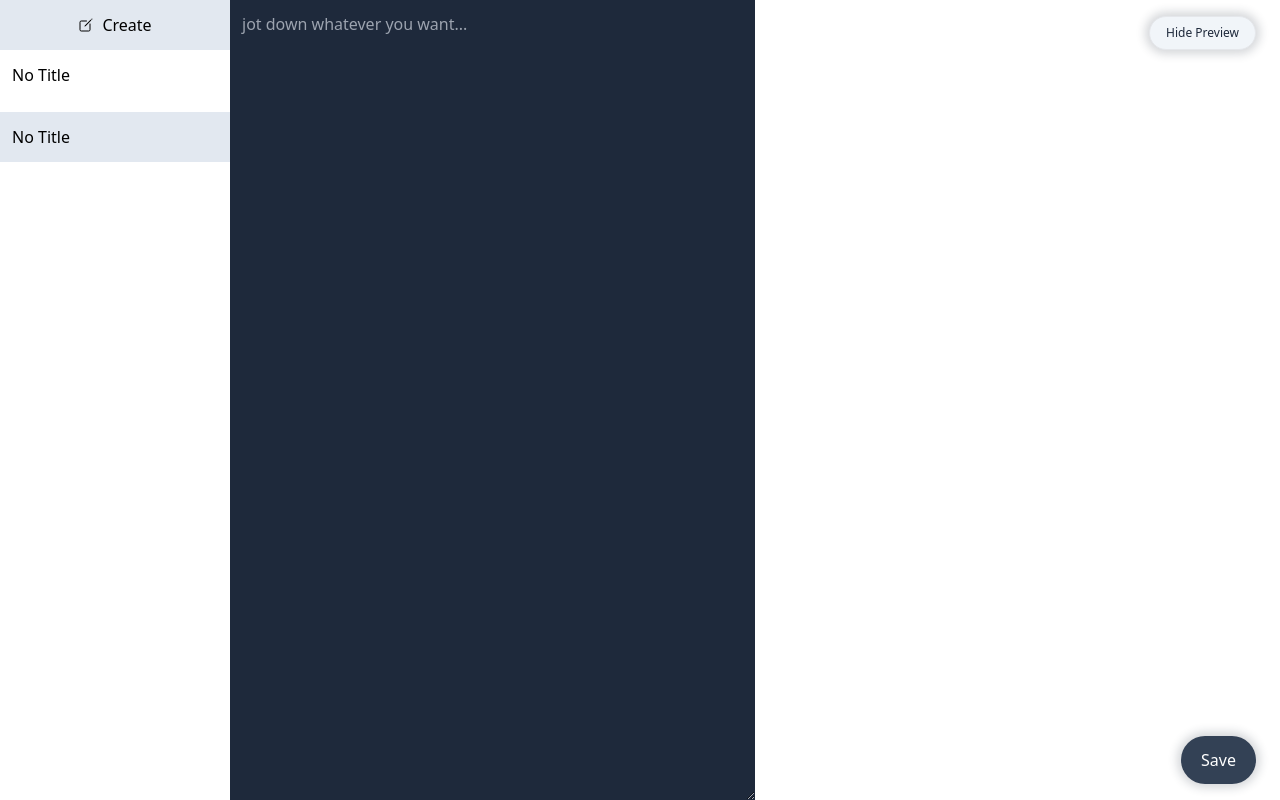
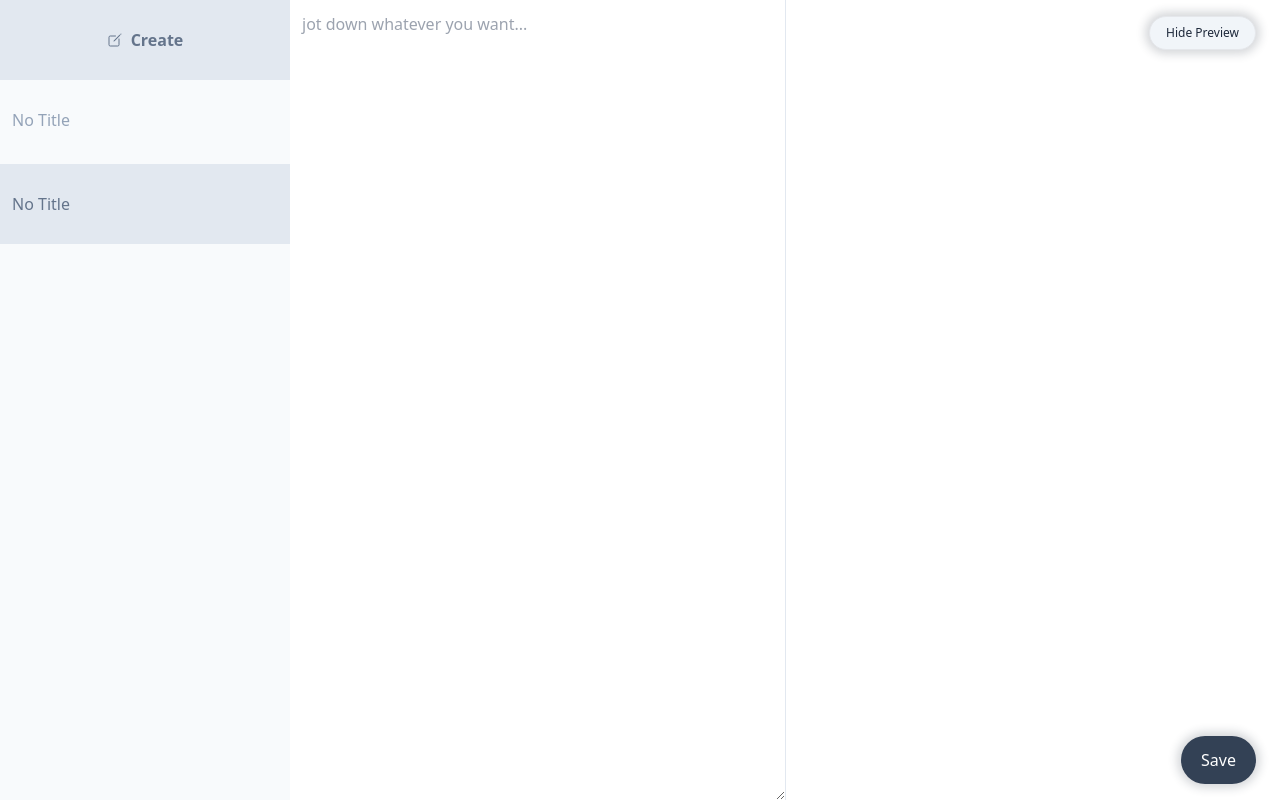
Before and after one commit to taishikato/air-note, a React (Vite) app in the folder extension/: page / in a window 1280 px wide. Built offline with nearby package versions, Linux system fonts and the light colour scheme.

Commit message:
update UI

```diff
--- a/extension/src/App.tsx
+++ b/extension/src/App.tsx
@@ -115,7 +115,7 @@ function App() {
         <main className="flex items-stretch flex-1 rounded">
           <div className="flex-1 bg-slate-200">
             <textarea
-              className="block w-full h-full p-3 text-white bg-slate-800 focus:outline-none"
+              className="block w-full h-full p-3 focus:outline-none"
               onChange={(e) => handleOnChange(e)}
               placeholder="jot down whatever you want..."
               value={content}
@@ -125,7 +125,10 @@ function App() {
             className={`flex-1 ${showPre ? "block" : "hidden"}`}
             ref={previewRef}
           >
-            <div id="preview" className="h-full p-3 overflow-auto rounded-r-md">
+            <div
+              id="preview"
+              className="h-full p-3 overflow-auto rounded-r-md border-l border-slate-200"
+            >
               <ReactMarkdown remarkPlugins={[remarkGfm, remarkBreaks]}>
                 {content}
               </ReactMarkdown>
--- a/extension/src/components/Sidebar.tsx
+++ b/extension/src/components/Sidebar.tsx
@@ -66,10 +66,10 @@ const Sidebar = ({
   };
 
   return (
-    <aside className="w-[230px] overflow-auto relative">
+    <aside className="w-[290px] overflow-auto relative bg-slate-50 text-slate-400 font-medium">
       <button
         onClick={(e) => handleCreate(e)}
-        className="flex items-center justify-center gap-x-2 w-full h-[50px] p-3 bg-white/60 backdrop-blur-sm hover:bg-slate-200 sticky top-0 left-0 border-b border-slate-200"
+        className="font-semibold text-slate-500 flex items-center justify-center gap-x-2 w-full h-[80px] p-3 bg-white/60 backdrop-blur-sm hover:bg-slate-200 sticky top-0 left-0 border-b border-slate-200"
       >
         <IoCreateOutline />
         Create
@@ -81,9 +81,9 @@ const Sidebar = ({
               <li
                 key={note.key}
                 onClick={(e) => handler(e, note.key)}
-                className={`flex items-center justify-between gap-x-2 w-full h-[50px] p-3 mb-3 box-border cursor-pointer note-list-item ${
+                className={`flex items-center justify-between gap-x-2 w-full h-[80px] p-3 mb-1 box-border cursor-pointer note-list-item ${
                   noteKey === note.key
-                    ? "bg-slate-200 hover:bg-slate-200"
+                    ? "text-slate-500 bg-slate-200 hover:bg-slate-200"
                     : "hover:bg-slate-100"
                 }`}
               >
--- a/extension/src/style.scss
+++ b/extension/src/style.scss
@@ -4,7 +4,28 @@
 }
 
 .note-list-item:hover {
+	color: rgb(100 116 139);
 	svg {
 		display: block;
 	}
 }
+
+/* width */
+::-webkit-scrollbar {
+  width: 10px;
+}
+
+/* Track */
+::-webkit-scrollbar-track {
+  background: #f1f1f1;
+}
+
+/* Handle */
+::-webkit-scrollbar-thumb {
+  background: rgb(148 163 184);
+}
+
+/* Handle on hover */
+::-webkit-scrollbar-thumb:hover {
+  background: rgb(100 116 139);
+}
```
